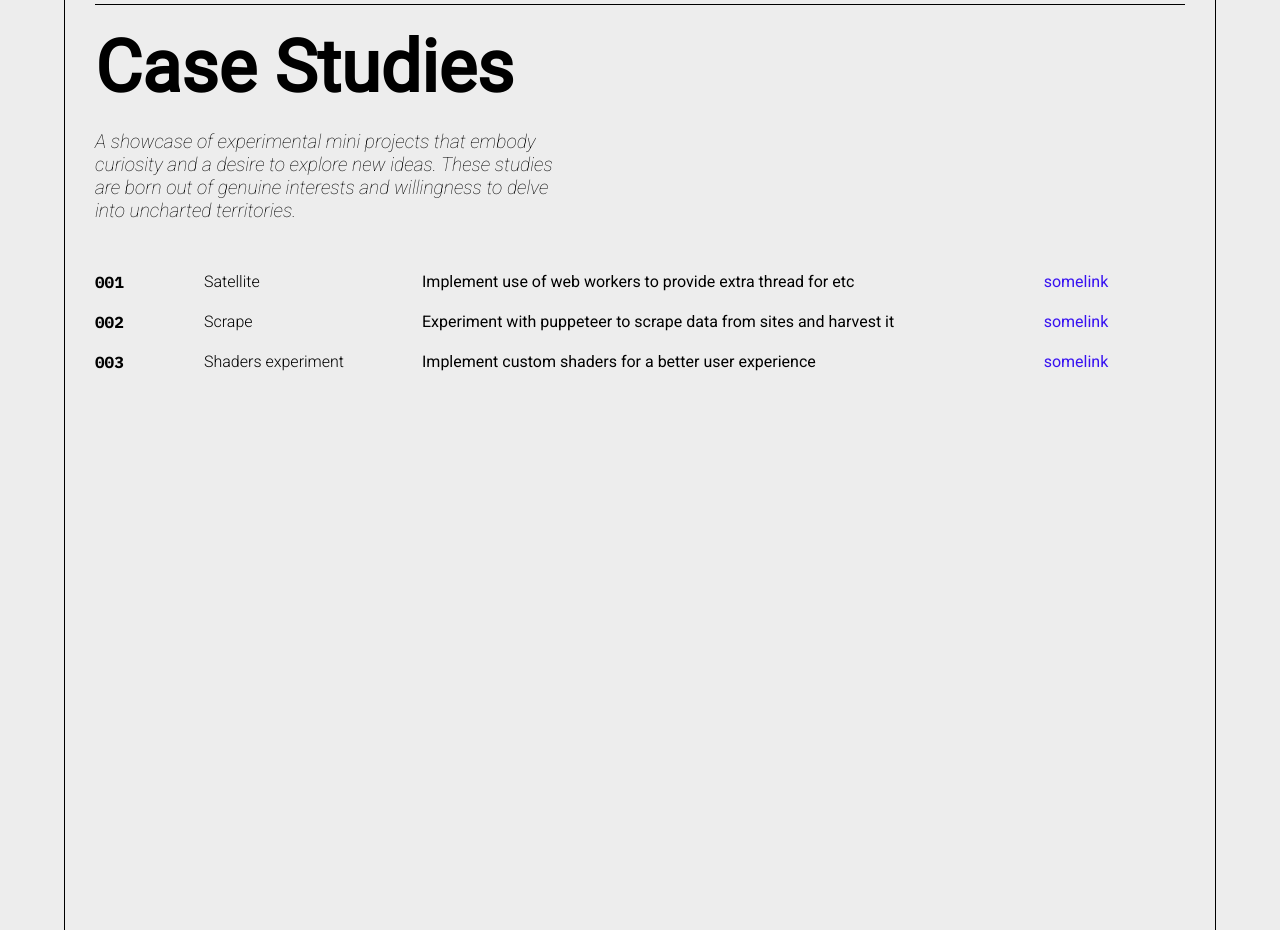
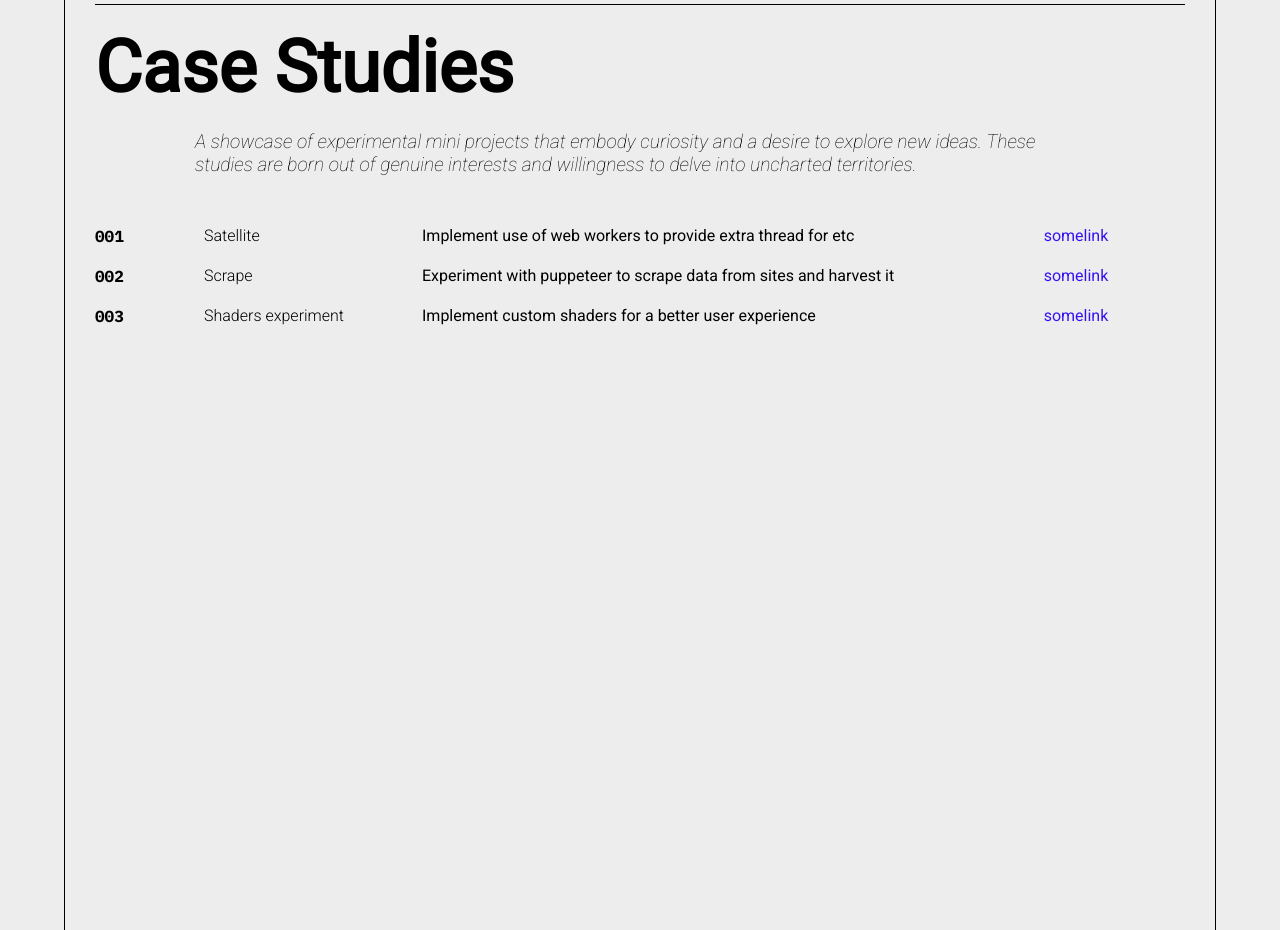
Before and after one commit to stvnlee890/Portfolio2.1, a React (Vite) app: page / in a window 1280 px wide. Shown: the part 2540-3470 px from the top of the page. Built offline with nearby package versions, Linux system fonts and the light colour scheme.

Commit message:
Change stagger value of animation and layout of case studies

```diff
--- a/src/components/caseStudies/case-studies.css
+++ b/src/components/caseStudies/case-studies.css
@@ -11,8 +11,9 @@
   margin-top: 20px;
   font-size: 1.2rem;
   font-weight: 100;
-  max-width: 470px;
   font-style: italic;
+  margin-left: 100px;
+  margin-right: 100px;
 }
 .case-content-container {
   margin-top: 50px;
--- a/src/utils/animations/animations.js
+++ b/src/utils/animations/animations.js
@@ -6,7 +6,7 @@ export function navListAnimation(element) {
         y: 0,
         ease: Power4.easeInOut,
         duration: 1,
-        stagger: .2,
+        stagger: .25,
     })
 }
 
```
